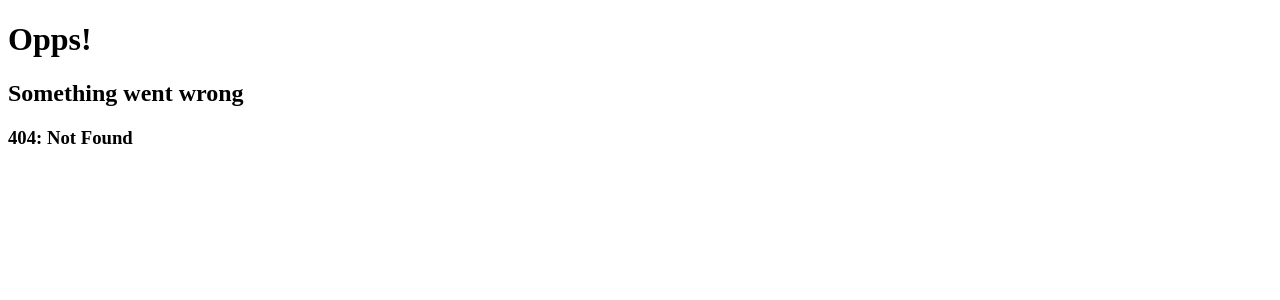
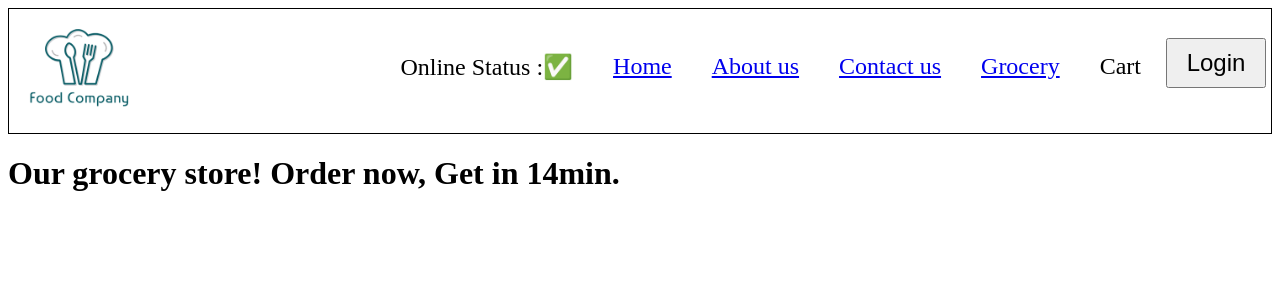
Before and after one commit to Ashishk9670/namaste-react, a React (Vite) app: page /grocery in a window 1280 px wide. Before the commit this address had no page. Shown: the top 300 px of the page. Built offline with nearby package versions, Linux system fonts and the light colour scheme.

Commit message:
Episode-09-Optimising-custom-hooks-lazy-loading

```diff
--- a/index.html
+++ b/index.html
@@ -10,7 +10,7 @@
     <div id="root">
         <h1>Not rendered</h1>
     </div>
-<script type="module" src="./src/app.jsx">
+<script type="module" src="./src/App.jsx">
 
 </script>
 </body>
--- a/src/app.jsx
+++ b/src/app.jsx
@@ -1,4 +1,4 @@
-import React from "react";
+import React ,{lazy,Suspense }from "react";
 import ReactDOM from "react-dom/client";
 import Header from "./components/Header.jsx";
 import Body from "./components/Body.jsx";
@@ -7,7 +7,9 @@ import Contact from "./components/Contact.jsx";
 import Error from "./components/Error.jsx";
 import { createBrowserRouter , RouterProvider, Outlet} from "react-router-dom";
 import RestaurantMenu from "./components/RestaurantMenu.jsx";
+// import Grocery from "./components/Grocery.jsx";
 
+const Grocery = lazy( () => import("./components/Grocery"));
 
 const AppLayout =() => {
     return (
@@ -37,6 +39,10 @@ const appRouter = createBrowserRouter([
                 element: <Contact />,
             },
             {
+                path:"/grocery",
+                element:<Suspense fallback ={<h1>Loading...</h1>} ><Grocery /></Suspense> ,
+            },
+            {
                 path:"/restaurant/:resId",
                 element: <RestaurantMenu />,
 
--- a/src/components/Body.jsx
+++ b/src/components/Body.jsx
@@ -5,6 +5,7 @@ import RestaurantCard from "./RestaurantCard";
 import resList from "../utils/mockData";
 import Shimmer from "./Shimmer";
 import { Link } from "react-router-dom";
+import useOnlineStatus from "../utils/useOnlineStatus";
 
 
 
@@ -29,6 +30,11 @@ const Body = () => {
         setListOfRestaurant(json.data?.cards[1]?.card?.card?.gridElements?.infoWithStyle?.restaurants);
         setFilteredRestaurant(json.data?.cards[1]?.card?.card?.gridElements?.infoWithStyle?.restaurants);
     };
+
+    const onlineStatus= useOnlineStatus();
+    if(onlineStatus===false)
+        return (
+    <h1>Looks like you're offline!! Please check your internet connection</h1>);
 
     return listOfRestaurant.length === 0 ? (<Shimmer />) :  (
         <div className="body">
--- /dev/null
+++ b/src/components/Grocery.jsx
@@ -0,0 +1,8 @@
+import React from "react";
+
+const Grocery = () => {
+    return (
+        <h1>Our grocery store! Order now, Get in 14min.</h1>
+    );
+};
+export default Grocery;
--- a/src/components/Header.jsx
+++ b/src/components/Header.jsx
@@ -2,10 +2,13 @@ import React from "react";
 import { LOGO_URL } from "../utils/constant";
 import { useState } from "react";
 import { Link } from "react-router-dom";
+import useOnlineStatus from "../utils/useOnlineStatus";
 
 const Header = () => {
     // let btnName = "Login";
     const [btnNameReact,setBtnNameReact] = useState("Login");
+
+    const onlineStatus = useOnlineStatus();
 
     return (
         <div className="header">
@@ -15,6 +18,9 @@ const Header = () => {
             <div className="nav-items">
                 <ul>
                     <li>
+                       Online Status :{onlineStatus? "✅" :"🔴"}
+                    </li>
+                    <li>
                         <Link to="/">Home</Link>
                     </li>
                     <li>
@@ -22,6 +28,9 @@ const Header = () => {
                     </li>
                     <li>
                         <Link to="/contact">Contact us</Link>
+                    </li>
+                    <li>
+                        <Link to="/grocery">Grocery</Link>
                     </li>
                     <li>Cart</li>
                     <button className="login-btn"
--- a/src/components/RestaurantMenu.jsx
+++ b/src/components/RestaurantMenu.jsx
@@ -3,24 +3,27 @@ import { useState, useEffect } from "react";
 import Shimmer from "./Shimmer";
 import { useParams } from "react-router-dom";
 import { MENU_API } from "../utils/constant";
+import useRestaurantMenu from "../utils/useRestaurantMenu";
+
 
 const RestaurantMenu = () => {
 
-    const [resInfo,setResInfo]=useState(null);
+    // const [resInfo,setResInfo]=useState(null);
 
     const {resId} =useParams();
+    const resInfo = useRestaurantMenu(resId);
 
-    useEffect(() => {
-        fetchMenu();
-    },[]);
+//     useEffect(() => {
+//         fetchMenu();
+//     },[]);
 
-   const fetchMenu = async () => {
-    const data = await fetch( MENU_API+ resId  );
-    const json = await data.json();
-    // console.log(json);
-    setResInfo(json.data);
+//    const fetchMenu = async () => {
+//     const data = await fetch( MENU_API+ resId  );
+//     const json = await data.json();
+//     // console.log(json);
+//     setResInfo(json.data);
 
-   };
+//    };
 
 
    if (resInfo === null) return  <Shimmer />;
@@ -34,6 +37,7 @@ const RestaurantMenu = () => {
      resInfo?.cards[4]?.groupedCard?.cardGroupMap?.REGULAR?.cards[2]?.card?.card;
 
     console.log(itemCards);
+
     return  (
         <div className="menu">
             <h1> {name}</h1>
--- /dev/null
+++ b/src/utils/useOnlineStatus.jsx
@@ -0,0 +1,19 @@
+import {useState,useEffect} from 'react';
+
+const useOnlineStatus = () => {
+    const [onlineStatus,setOnlineStaus] = useState(true);
+    // check status
+    useEffect(() => {
+        window.addEventListener("offline", () => {
+            setOnlineStaus(false);
+        });
+        window.addEventListener("online", () => {
+            setOnlineStaus(true);
+        });
+
+    },[]);
+
+    return onlineStatus;
+}
+
+export default useOnlineStatus;
--- /dev/null
+++ b/src/utils/useRestaurantMenu.jsx
@@ -0,0 +1,24 @@
+import {useState,useEffect} from "react";
+import { MENU_API } from "../utils/constant";
+
+
+
+const useRestaurantMenu = (resId) => {
+
+    const [resInfo,setResInfo] = useState(null);
+
+    // fetch data
+    useEffect(() => {
+        fetchData();
+    },[]);
+
+    const fetchData = async ()=> {
+        const data = await fetch(MENU_API+ resId);
+        const json = await data.json();
+        setResInfo(json.data);
+    };
+
+    return resInfo;
+}
+
+export default useRestaurantMenu;
```
Also changed, not shown: 1 other file (tests, documents, lock files or other folders).
